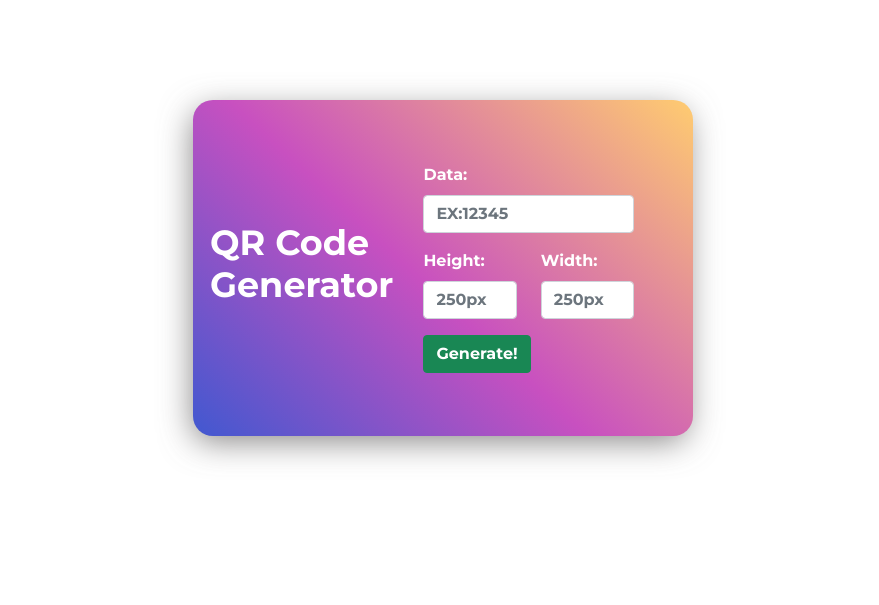
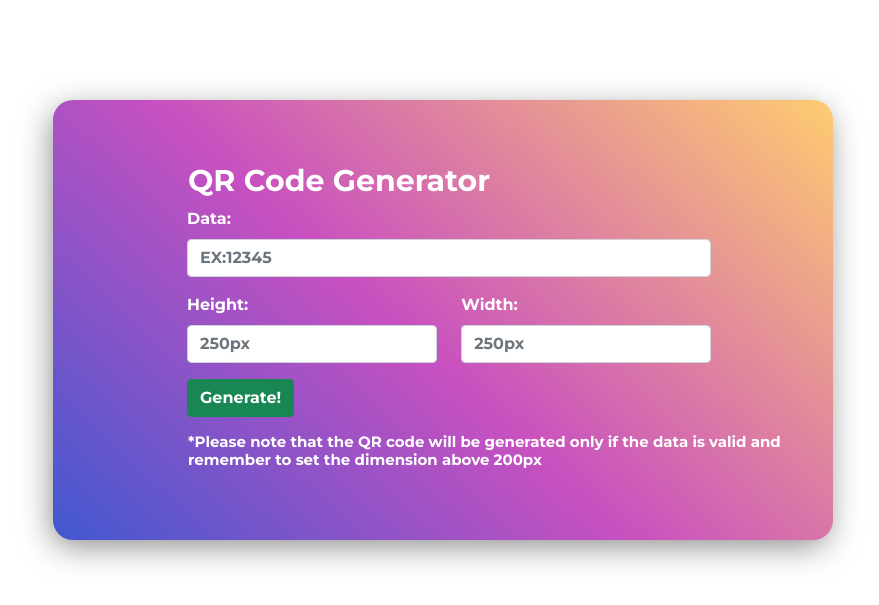
Before and after one commit to prashant1347/PHP-QR-code-generator-V1, a PHP site: page / in a window 1280 px wide. Shown: the top 605 px of the page, without its empty margins (197-1076 px from the left). Run offline with PHP 8.4, Linux system fonts and the light colour scheme.

Commit message:
Update index.php

```diff
--- a/qrcode/index.php
+++ b/qrcode/index.php
@@ -22,20 +22,20 @@
     <title>QR code generator</title>
   </head>
   <body>
-  <?php if(isset($dat)){  ?>
+
+
+    <div class="container">
+
+        <?php if(isset($dat)){  ?>
 
         <div class="img ">
-          <img src="<?php echo$dat["img"]?>" width="10%" height="10%" >
+          <img src="<?php echo$dat["img"]?>" width="200%" height="200%" >
         </div>
 
         <?php } ?>
 
-    <div class="container">
-        <h1 class="text_wrap"> QR Code Generator</h1>
-
-
     <form class="row  needs-validation"  action="index.php" method="POST">
-
+    <h1 class="text_wrap"> QR Code Generator</h1>
 
         <div class="col-md-10">
           <label for="validationCustom03" class="form-label ">Data:</label>
@@ -57,10 +57,10 @@
         </div>
         <div class="col-12">
 
-        <div class="col-12">
+        <div class="col-12 mb-3">
           <button class="btn btn-success " type="submit" name="submit">Generate!</button>
         </div>
-
+        <h6>*Please note that the QR code will be generated only if the data is valid and remember to set the dimension above 200px</h6>
       </div>
 
       </form>
@@ -81,8 +81,8 @@
         align-items: center;
         margin-top: 100px;
 
-         height: 42vh;
-        width: 500px;
+         height: 55vh;
+        width: 780px;
         box-shadow: -3px 8px 33px -3px rgba(94, 91, 91, 0.75);
         -webkit-box-shadow: -3px 8px 33px -3px rgba(94, 91, 91, 0.75);
         -moz-box-shadow: -3px 8px 33px -3px rgba(94, 91, 91, 0.75);
@@ -96,19 +96,26 @@ background-image: linear-gradient(43deg, #4158D0 0%, #C850C0 46%, #FFCC70 100%);
       }
       .text_wrap{
 
-        font-size: 35px;
-        margin-left: 5px;
+        font-size: 30px;
+        margin-left: 1px;
 
 
 
         color: white;
       }
       .needs-validation {
-          padding-left: 30px;
+          margin-left: 110px;
       }
       label{
           color: white;
       }
+      .img{
 
+      }
+   h6{
+        color: white;
+        font-size: 15px;
+        margin-left: 1px;
+   }
   </style>
 </html>
```
